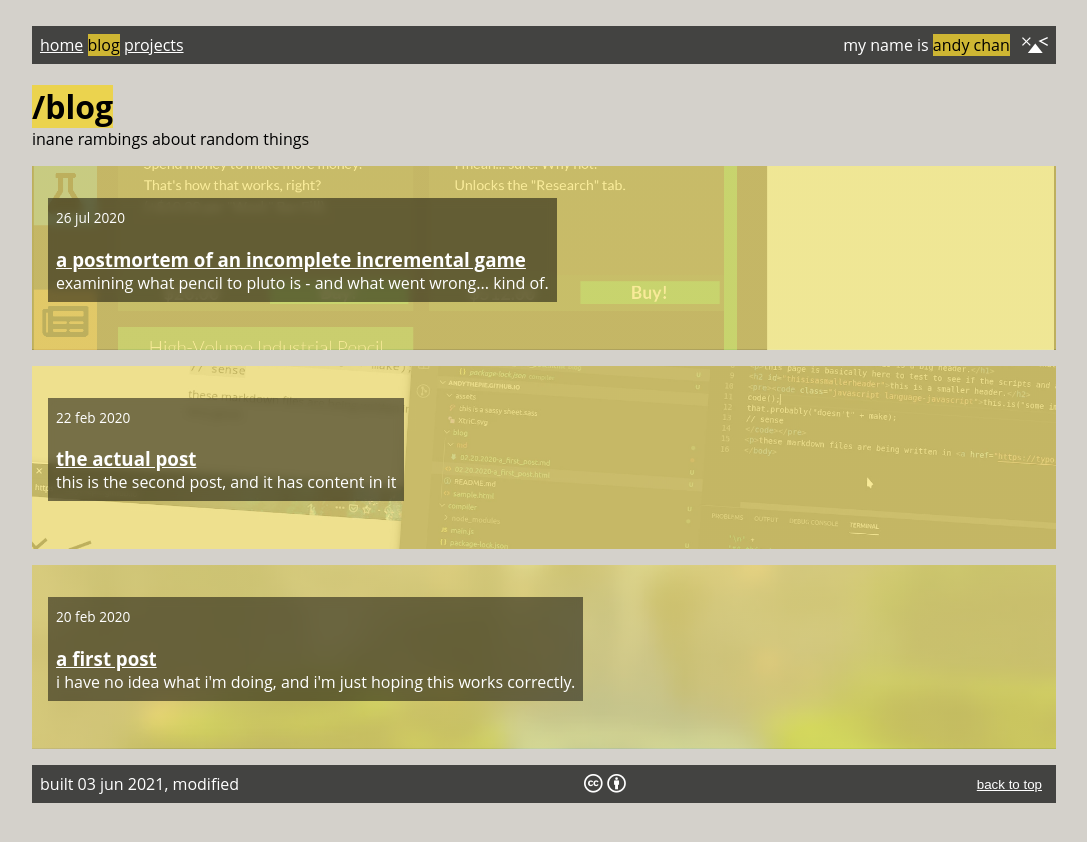
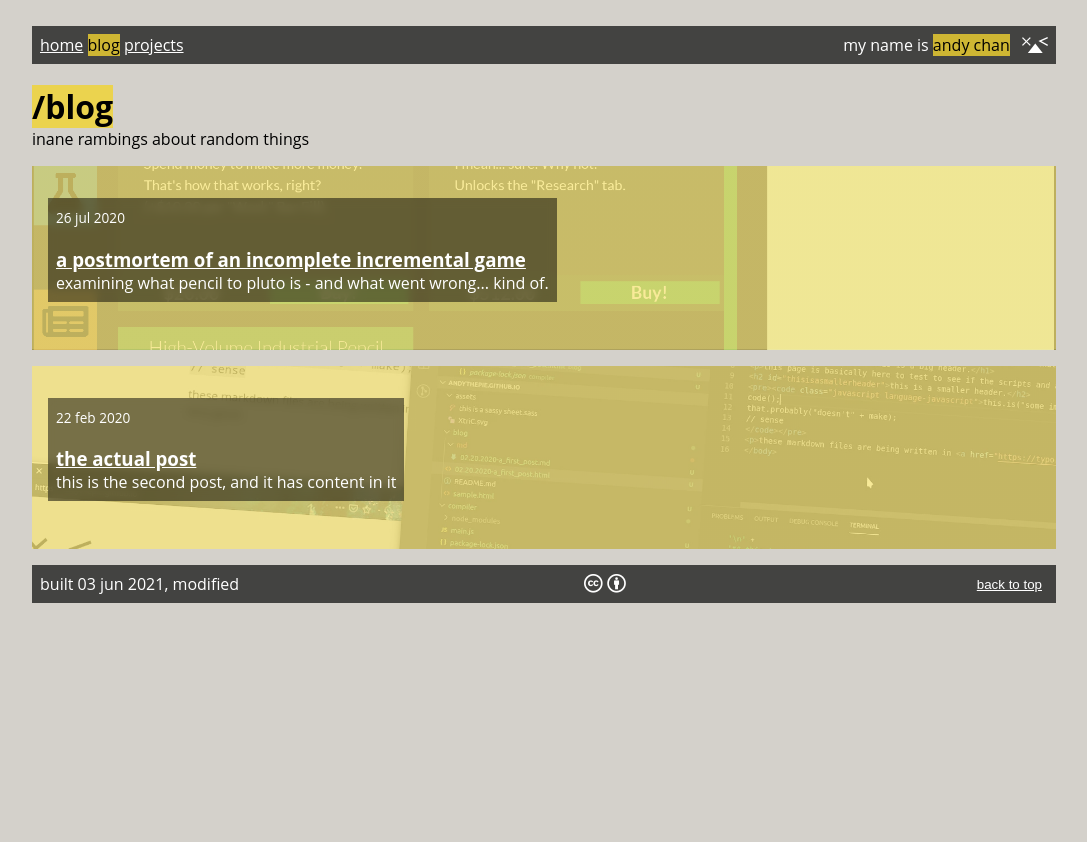
Before and after one commit to 12beesinatrenchcoat/12beesinatrenchcoat.github.io, a Jekyll site: the page built from blog.html, in a window 1280 px wide. Shown: the top 842 px of the page, without its empty margins (96-1183 px from the left). Built offline with Jekyll 4.4.1, drawn with Linux system fonts in a browser that asks for light colours; some web fonts are replaced; some of the changed lines change nothing that is shown.

Commit message:
first post is now test file
unpublished, it shouldn't be public facing...

````diff
--- a/blog/_posts/2020-02-20-first_post.md
+++ b/test.md
@@ -1,6 +1,7 @@
 ---
+layout: post
 title:         "a first post"
-description:   "i have no idea what i'm doing, and i'm just hoping this works correctly."
+description:   "this is a test post."
 headerImage:   "/assets/images/mcimage-lolxd.webp"
 ---
 
@@ -19,16 +20,36 @@ that.probably("doesn't" + make);
 // sense
 ```
 
+### hey how about a third one
+
 <p class="emphasis-highlight">
 [ edit from the future (22 dec 2020): the old website didn't have any code formatting. it was just set in a monospace font with a darker grey background. fantastic, i know. ]
 </p>
 
-these markdown files are being written in [Typora](https://typora.io){:class="ext other"}, a very good markdown editor that i would recommend because it is very good.
+let's try a very long code block
+```
+we're strangers to love / you know the rules but i don't / no commitment's what i'm thinking of / you would get this from any other guy / i don't wanna tell you how i'm feeling / gotta make you misunderstand / gonna give you up / gonna let you down / gonna run around and desert you / gonna make you cry / gonna say goodbye / gonna tell a lie and hurt you
+```
+#### why would you use H4
+
+> once upon a time, the end.
+
+these markdown files are being written in [Typora](https://typora.io), a very good markdown editor that i would recommend because it is very good.
 
 Lorem ipsum dolor sit amet, consectetur adipiscing elit, sed do eiusmod  tempor incididunt ut labore et dolore magna aliqua. Mauris vitae  ultricies leo integer malesuada nunc vel risus. Tempor orci dapibus  ultrices in iaculis nunc sed augue. Semper risus in hendrerit gravida  rutrum quisque non tellus orci. Arcu felis bibendum ut tristique. Et leo duis ut diam quam. Dui sapien eget mi proin. Pharetra pharetra massa  massa ultricies mi quis hendrerit. Aliquet sagittis id consectetur purus ut faucibus pulvinar. Pretium lectus quam id leo in vitae turpis massa  sed. Massa massa ultricies mi quis hendrerit dolor magna eget. Mauris  augue neque gravida in fermentum. Dis parturient montes nascetur  ridiculus mus mauris vitae. Massa id neque aliquam vestibulum morbi  blandit. Pellentesque dignissim enim sit amet venenatis. Justo nec  ultrices dui sapien eget mi proin sed. Dui nunc mattis enim ut tellus  elementum sagittis vitae et.
+
+##### fifth time's the charm
 
 Eget magna fermentum iaculis eu non diam phasellus. Lectus mauris  ultrices eros in cursus. Purus in mollis nunc sed id semper risus in  hendrerit. Tincidunt dui ut ornare lectus sit amet est. Sociis natoque  penatibus et magnis dis parturient montes nascetur ridiculus. Pulvinar  mattis nunc sed blandit libero volutpat sed cras. Posuere lorem ipsum  dolor sit amet. Pretium fusce id velit ut. Viverra vitae congue eu  consequat ac felis. Lobortis feugiat vivamus at augue eget arcu dictum.  Tellus in metus vulputate eu scelerisque. Lobortis scelerisque fermentum dui faucibus in ornare quam viverra orci. Pellentesque id nibh tortor  id aliquet lectus proin nibh.
 
 Mauris a diam maecenas sed enim ut sem viverra aliquet. Eu volutpat  odio facilisis mauris sit amet massa vitae. Risus ultricies tristique  nulla aliquet enim tortor at auctor. Viverra maecenas accumsan lacus vel facilisis volutpat. Habitasse platea dictumst vestibulum rhoncus est  pellentesque elit ullamcorper dignissim. Molestie nunc non blandit massa enim nec. Ac tincidunt vitae semper quis lectus nulla at volutpat diam. Aliquam eleifend mi in nulla posuere sollicitudin aliquam ultrices.  Dolor sit amet consectetur adipiscing elit duis tristique. Ac feugiat  sed lectus vestibulum. Orci ac auctor augue mauris augue neque gravida  in. Est ullamcorper eget nulla facilisi.
 
+###### haha six
+
 Sodales ut eu sem integer. Erat imperdiet sed euismod nisi porta  lorem. Morbi tincidunt ornare massa eget egestas purus viverra accumsan. Felis eget velit aliquet sagittis. Rhoncus aenean vel elit scelerisque  mauris pellentesque pulvinar. Quis ipsum suspendisse ultrices gravida.  Fermentum leo vel orci porta non pulvinar neque laoreet suspendisse.  Volutpat odio facilisis mauris sit. Vestibulum sed arcu non odio euismod lacinia at quis. Pellentesque elit ullamcorper dignissim cras tincidunt lobortis feugiat vivamus at. Magna ac placerat vestibulum lectus mauris ultrices eros. Viverra nam libero justo laoreet. Nunc mi ipsum faucibus vitae. Congue nisi vitae suscipit tellus mauris a diam maecenas. Nibh  venenatis cras sed felis eget. Gravida dictum fusce ut placerat orci  nulla pellentesque dignissim. Nibh nisl condimentum id venenatis a  condimentum vitae sapien pellentesque. Pellentesque nec nam aliquam sem  et. Morbi enim nunc faucibus a pellentesque. Quam id leo in vitae turpis massa sed elementum.
+
+# hey wait what happens if i just so happen to decide to type an entire sentence into a header for some reason?
+
+## or even worse, an entire paragraph. anyways, i hope your day's going swell. anyways, Lemon shark stargazer, "lemon shark boga mola mola sunfish three spot gourami greeneye," garpike, beachsalmon pompano arrowtooth eel john dory European minnow armored gurnard. Port Jackson shark northern lampfish vimba blue eye eel Quillfish worm eel sábalo; carpetshark discus sand dab panga arapaima cornetfish. Northern Stargazer tenpounder dogfish dogfish yellow-eye mullet smalltooth sawfish halosaur southern Dolly Varden. Mola snailfish crevice kelpfish tommy ruff flatfish herring; spiny basslet blue eye flying characin. Merluccid hake blue triggerfish barreleye blackfish wels catfish surgeonfish scup mail-cheeked fish, North American darter. Nibbler needlefish pineconefish armoured catfish halosaur alligatorfish sheepshead yellow-edged moray; pilchard.
+
+wow that's terrible!
````
